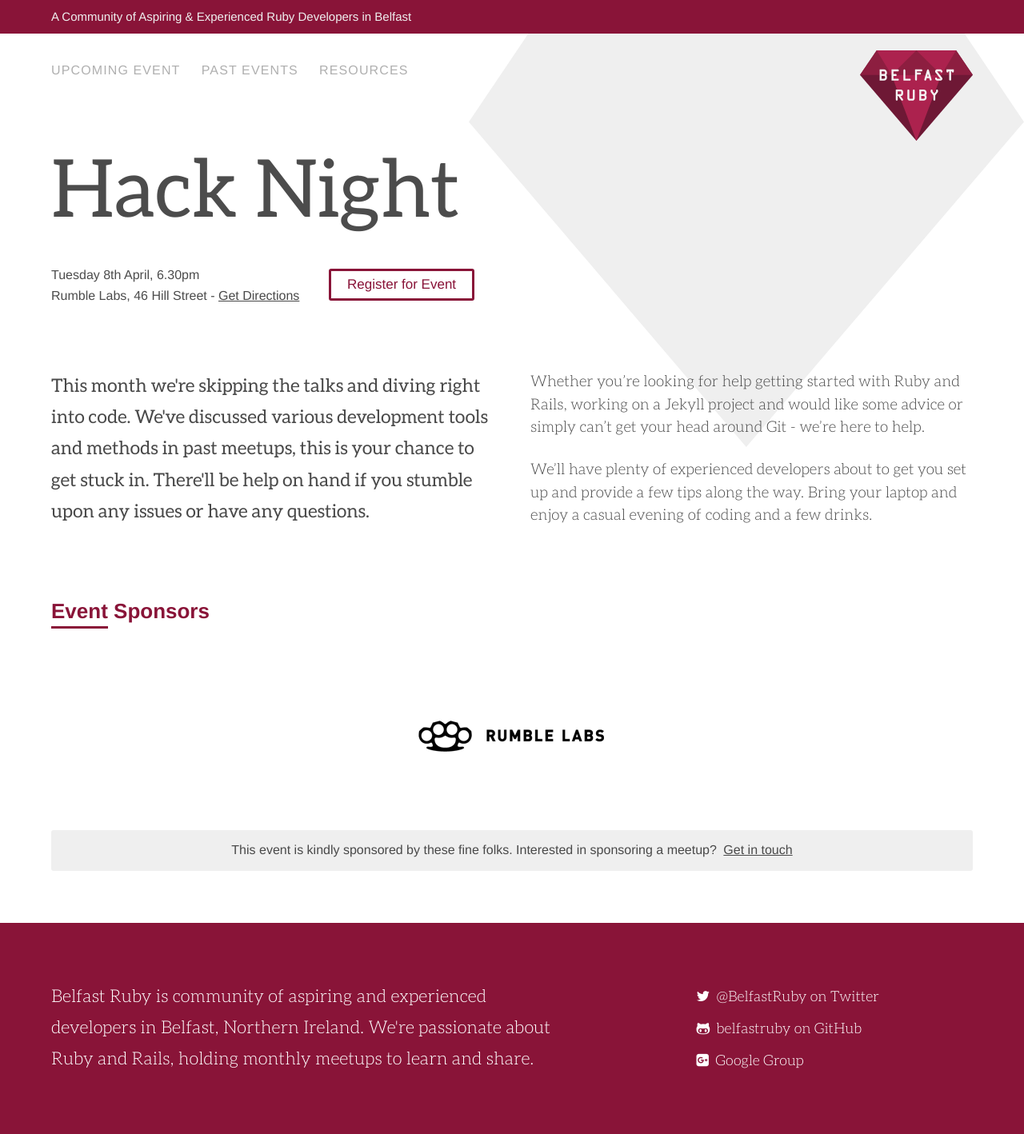
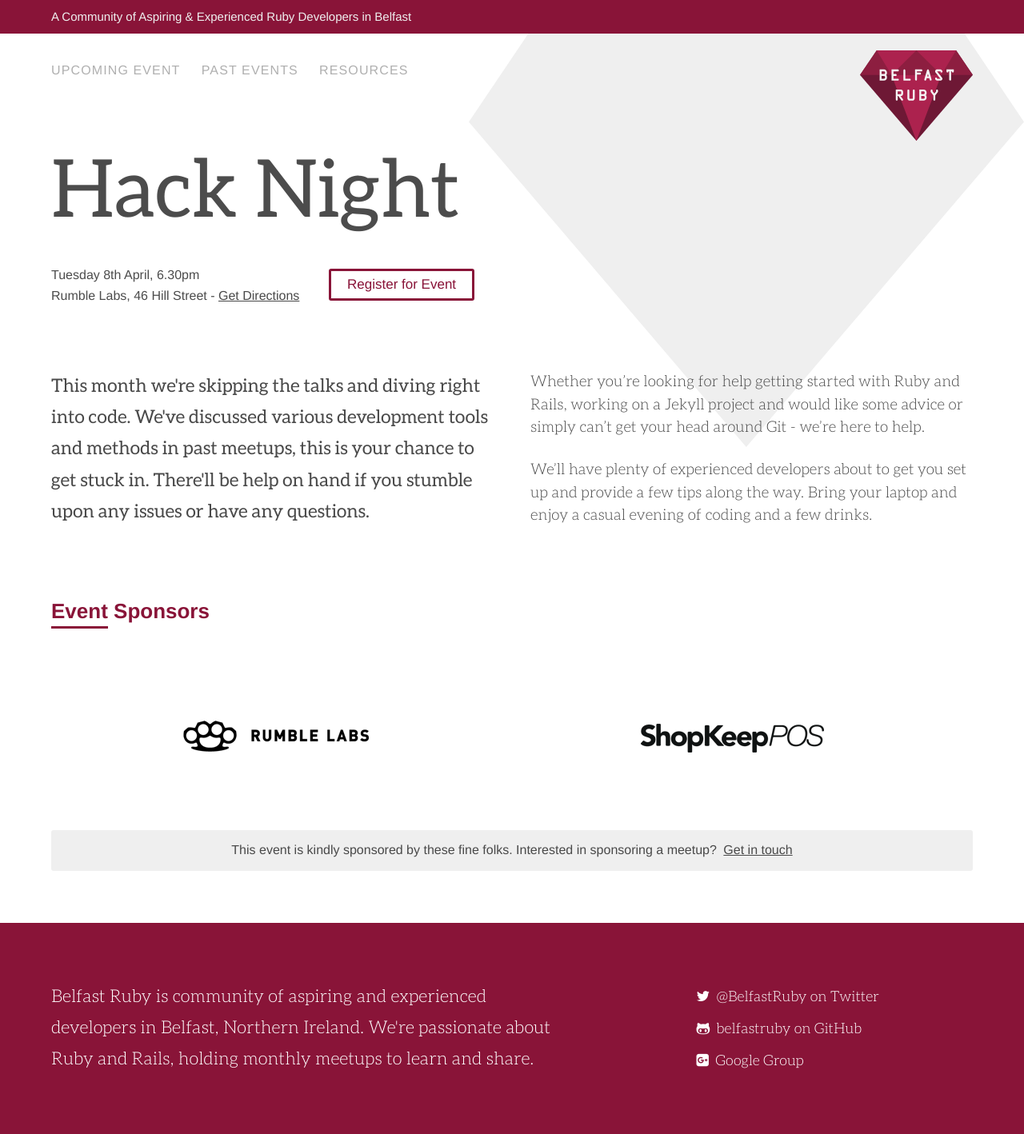
Before and after one commit to belfastruby/belfastruby.github.io, a Jekyll site: the page built from _posts/2014-04-08-hack-night.markdown, in a window 1280 px wide. Shown: the whole page at 80% size. Built offline with Jekyll 4.4.1, drawn with Linux system fonts in a browser that asks for light colours; nearby versions of some CDN libraries; Markdown is read by kramdown in place of the engine named in the settings.

Commit message:
Adding Shopkeep to sponsor list of BR-13

```diff
--- a/_posts/2014-04-08-hack-night.markdown
+++ b/_posts/2014-04-08-hack-night.markdown
@@ -11,7 +11,7 @@
 
 register_link: "http://digitalcircle.org/events/662"
 
-sponsors: [{name: "Rumble Labs", image: "/assets/images/rumblelabs-logo.png", link: "http://rumblelabs.com"},]
+sponsors: [{name: "Rumble Labs", image: "/assets/images/rumblelabs-logo.png", link: "http://rumblelabs.com"}, {name: "Shopkeep", image: "/assets/images/shopkeeppos-logo.png", link: "http://shopkeep.com"}]
 
 intro: "This month we're skipping the talks and diving right into code. We've discussed various development tools and methods in past meetups, this is your chance to get stuck in.  There'll be help on hand if you stumble upon any issues or have any questions."
 
```
